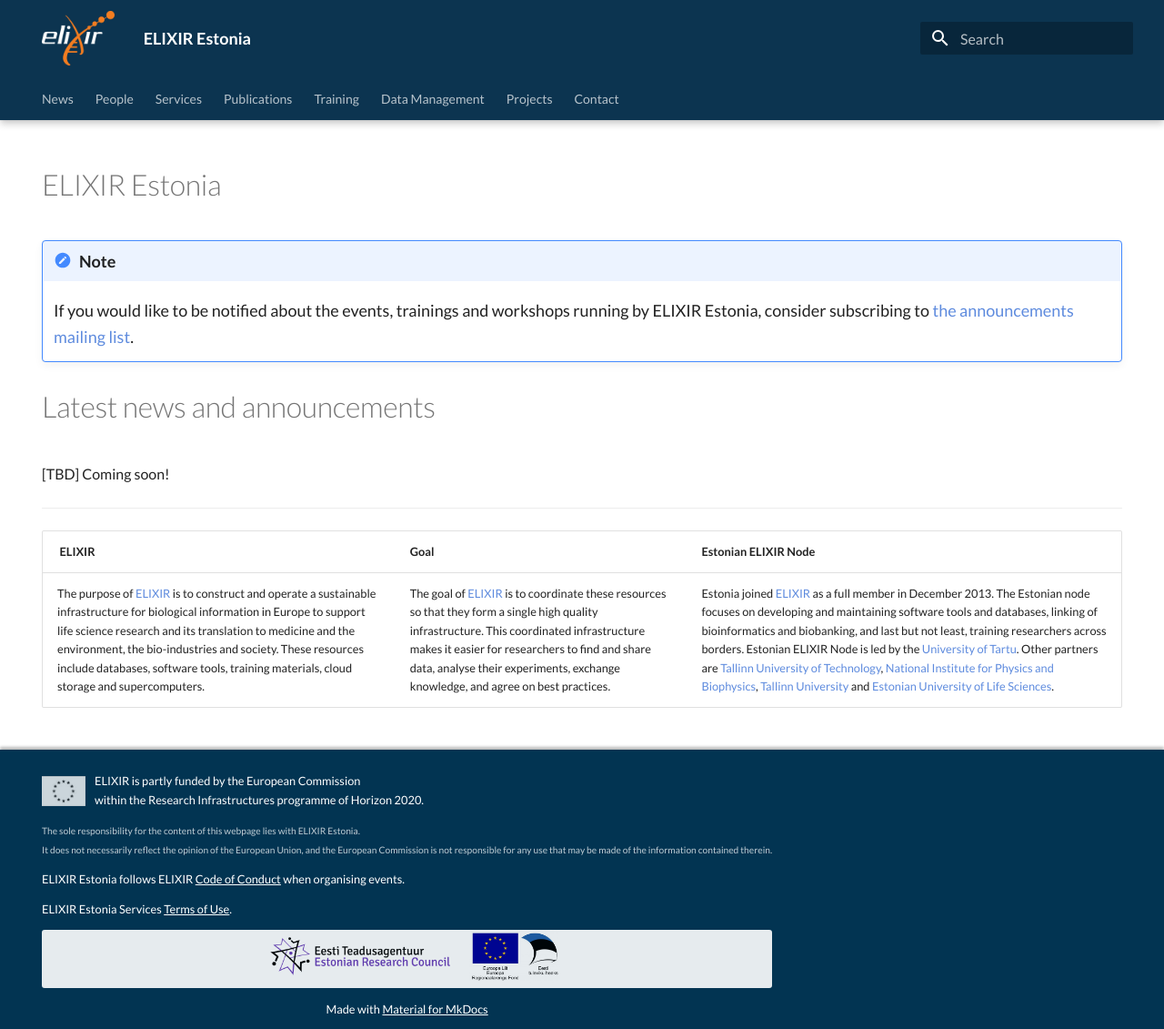
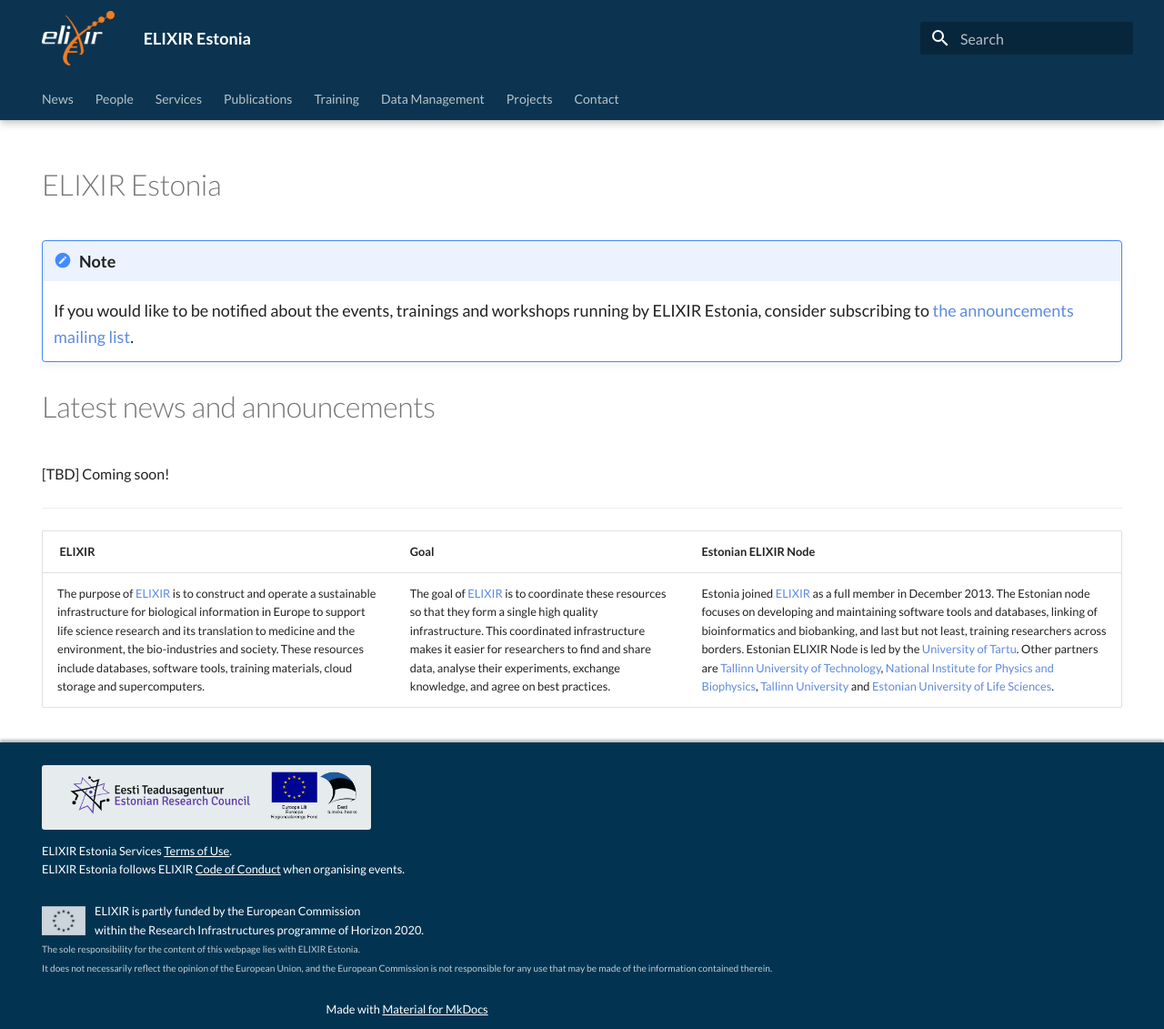
Before and after one commit to ELIXIREstonia/elixirestonia.github.io, an MkDocs documentation site: the page built from content/index.md, in a window 1280 px wide and 1131 px high. Shown: the whole window at 91% size. Built offline with MkDocs 1.6.1 and Material for MkDocs 9.7.7, drawn with Linux system fonts in a browser that asks for light colours.

Commit message:
Footer updates

```diff
--- a/content/assets/stylesheets/extra.css
+++ b/content/assets/stylesheets/extra.css
@@ -81,19 +81,24 @@
   box-shadow: 0 -3px 3px #bbb;
 }
 
-footer section:first-child img {
+footer section + section {
+  margin: 2em 0;
+}
+
+footer section:first-child p.logos {
+  background-color: #fff;
+  border-radius: 3px;
+  opacity: 0.9;
+  width: fit-content;
+  padding: 0.3em 1em;
+}
+
+footer section:last-child img {
   float: left;
   margin: 5px 10px 0 0;
   opacity: 0.8;
 }
 
-footer section:last-child p.logos {
-  background-color: #fff;
-  border-radius: 3px;
-  text-align: center;
-  opacity: 0.9;
-}
-
 footer a, footer a:link, footer a:visited {
   text-decoration: underline;
 }
--- a/content/news/.authors.yml
+++ b/content/news/.authors.yml
@@ -2,4 +2,4 @@
   diana:
     name: Diana Pilvar
     description: ELIXIR Data Manager
-    avatar: https://elixirestonia.github.io/testing-website/assets/images/people/diana.jpg
+    avatar: /assets/images/people/diana.jpg
--- a/overrides/partials/footer.html
+++ b/overrides/partials/footer.html
@@ -5,25 +5,6 @@
       <div class="md-copyright">
         <div class="md-copyright__highlight">
           <section>
-            <p><img alt="EU flag" width="48" height="32" src="{{ 'assets/images/eu-flag-bw.jpg' | url }}"/>
-              ELIXIR is partly funded by the European Commission <br> within the
-              Research Infrastructures programme of Horizon 2020.</p>
-
-            <p><small>The sole responsibility for the content of this webpage
-              lies with ELIXIR Estonia.
-              <br>
-              It does not necessarily reflect the opinion of the European Union,
-              and the European Commission is not responsible for any use that
-              may be made of the information contained therein.</small>
-            </p>
-          </section>
-
-          <section>
-            <p>ELIXIR Estonia follows ELIXIR
-              <a target="_blank" href="https://drive.google.com/file/d/1IM5ePgR2JI48gU_Sgow5n2HTb28NTbl0/view">Code
-              of Conduct</a> when organising events.</p>
-            <p>ELIXIR Estonia Services <a href="{{ 'terms/' | url }}">Terms of Use</a>.</p>
-
             <p class="logos">
               <a href="https://www.etag.ee">
                 <img alt="ETAG logo" width="234" height="58" src="{{ 'assets/images/etag-logo.png' | url }}"/>
@@ -31,6 +12,23 @@
               <a href="http://adm.archimedes.ee/str/toetuse-edenemine/periood-2014-2020/projektid/riiklik-infrastruktuur/">
                 <img alt="Funded by EU and Estonia" width="100" height="58" src="{{ 'assets/images/eu-ee-logos.jpg' | url }}"/>
               </a>
+            </p>
+            <p>ELIXIR Estonia Services <a href="{{ 'terms/' | url }}">Terms of Use</a>.
+              <br/>
+              ELIXIR Estonia follows ELIXIR
+              <a target="_blank" href="https://drive.google.com/file/d/1IM5ePgR2JI48gU_Sgow5n2HTb28NTbl0/view">Code
+              of Conduct</a> when organising events.</p>
+          </section>
+          <section>
+            <p><img alt="EU flag" width="48" height="32" src="{{ 'assets/images/eu-flag-bw.jpg' | url }}"/>
+              ELIXIR is partly funded by the European Commission <br> within the
+              Research Infrastructures programme of Horizon 2020. <br/>
+              <small>The sole responsibility for the content of this webpage
+              lies with ELIXIR Estonia.
+              <br>
+              It does not necessarily reflect the opinion of the European Union,
+              and the European Commission is not responsible for any use that
+              may be made of the information contained therein.</small>
             </p>
           </section>
         </div>
```
